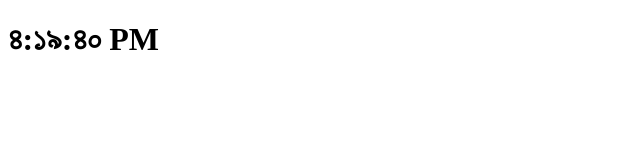
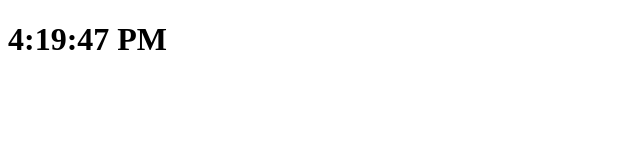
Before and after one commit to Ashik-2000/React, a React (Vite) app in the folder ForPractice/: page / in a window 1280 px wide. Shown: the top 160 px of the page, without its empty margins (0-640 px from the left). Built offline with nearby package versions, Linux system fonts and the light colour scheme.

Commit message:
dynamic clock

```diff
--- a/ForPractice/src/App.jsx
+++ b/ForPractice/src/App.jsx
@@ -3,7 +3,8 @@ import Clock from "./components/Clock"
 
 function App() {
 
-  return <div><Clock locale="bn-BD" /></div>
+  // return <div><Clock locale="bn-BD" /></div>
+  return <div><Clock /></div>
 
 }
 
--- a/ForPractice/src/components/Clock.jsx
+++ b/ForPractice/src/components/Clock.jsx
@@ -1,10 +1,26 @@
 import React from "react";
 
 class Clock extends React.Component{
+    constructor(props){
+        super(props);
+        this.state = {date: new Date()}
+    }
+
+    componentDidMount(){
+        setInterval(() => {
+            this.setState({
+                date: new Date()
+            });
+        }, 1000);
+    }
+
     render() {
         return (
             <h1>
-                <span>{new Date().toLocaleTimeString(this.props.locale)}</span>
+                <span>
+                    {/* {this.state.date.toLocaleTimeString(this.props.locale)} */}
+                    {this.state.date.toLocaleTimeString()}
+                </span>
             </h1>
         )
     }
```
